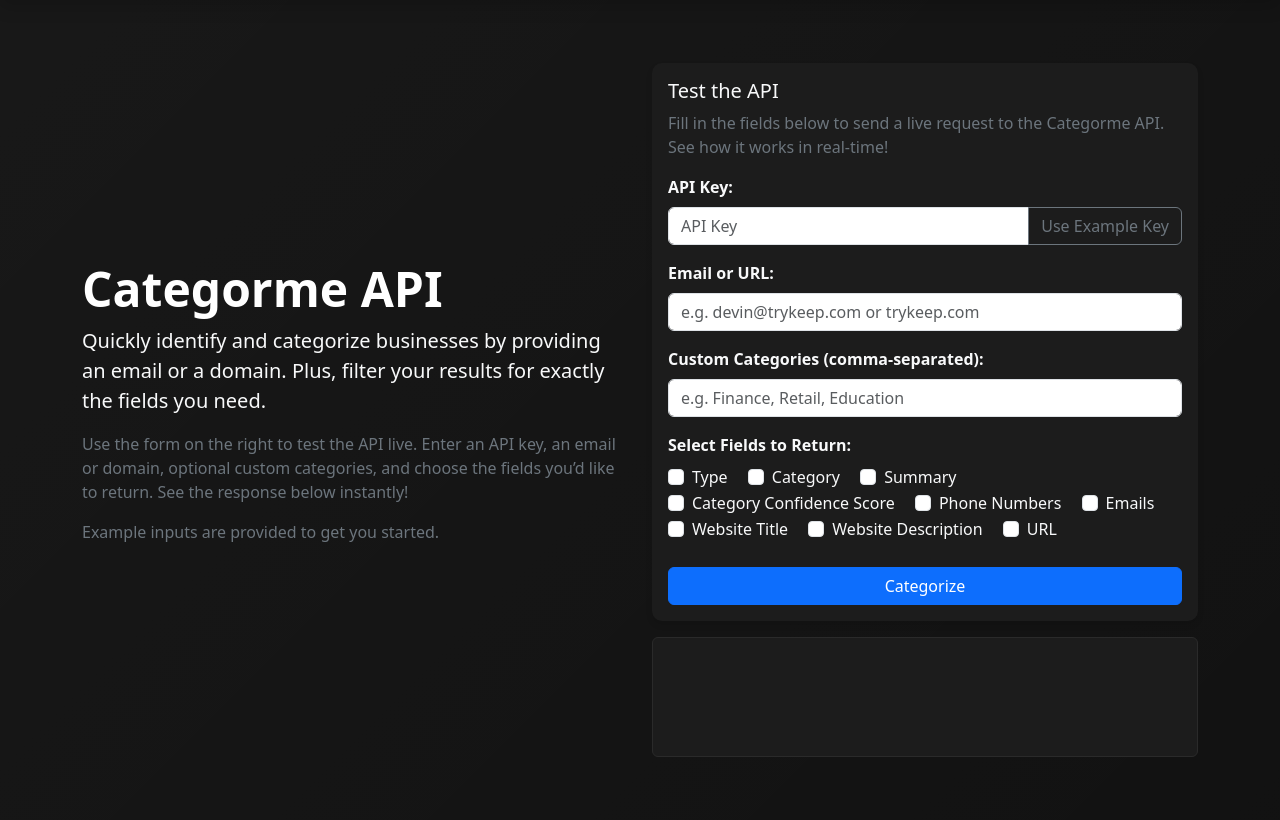
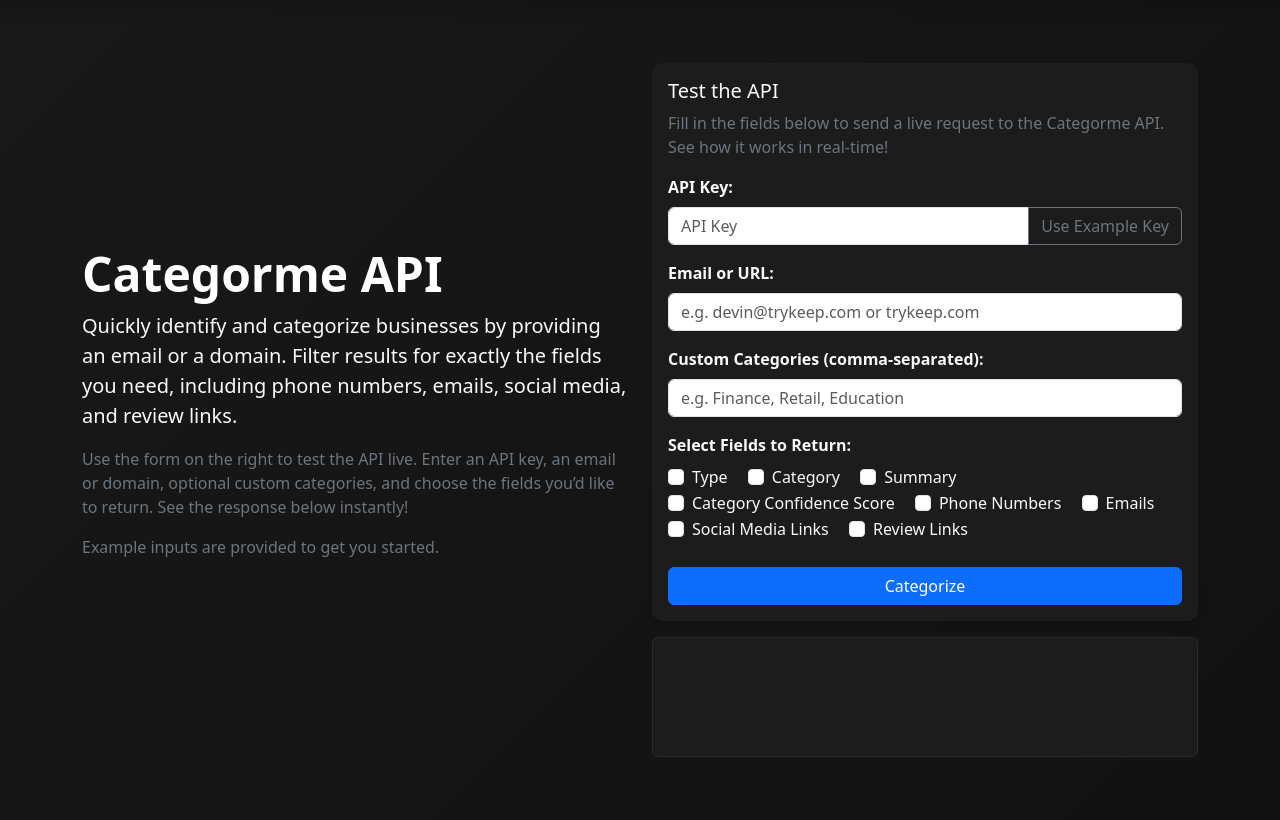
Before and after one commit to devinpicciolini/categorme, a Flask app: page / in a window 1280 px wide. Shown: the part 112-932 px from the top of the page. Run offline with Flask 3, Linux system fonts and the light colour scheme.

Commit message:
Add files via upload

```diff
--- a/app.py
+++ b/app.py
@@ -59,6 +59,53 @@
     return {
         "phone_numbers": phones,
         "emails": emails
+    }
+
+def parse_links(html_content):
+    """
+    Extract social media and review links from the website content.
+    """
+    soup = BeautifulSoup(html_content, "html.parser")
+    social_media_links = []
+    review_links = []
+
+    # Define patterns for social media platforms
+    social_patterns = {
+        "Facebook": r"facebook\.com",
+        "Twitter": r"twitter\.com",
+        "LinkedIn": r"linkedin\.com",
+        "Instagram": r"instagram\.com",
+        "YouTube": r"youtube\.com",
+        "Pinterest": r"pinterest\.com"
+    }
+
+    # Define patterns for common review platforms
+    review_patterns = {
+        "Google Reviews": r"google\.com/maps",
+        "Yelp": r"yelp\.com",
+        "Trustpilot": r"trustpilot\.com",
+        "BBB": r"bbb\.org"  # Better Business Bureau
+    }
+
+    # Find all links in the HTML
+    for link in soup.find_all("a", href=True):
+        url = link["href"]
+
+        # Check for social media links
+        for platform, pattern in social_patterns.items():
+            if re.search(pattern, url):
+                social_media_links.append({"platform": platform, "url": url})
+                break
+
+        # Check for review links
+        for platform, pattern in review_patterns.items():
+            if re.search(pattern, url):
+                review_links.append({"platform": platform, "url": url})
+                break
+
+    return {
+        "social_media_links": social_media_links,
+        "review_links": review_links
     }
 
 def categorize_business(domain, metadata, homepage_content, user_categories=None):
@@ -146,6 +193,7 @@
 
         metadata = {}
         contacts = {"phone_numbers": [], "emails": []}
+        links = {"social_media_links": [], "review_links": []}
         category = "Unknown"
         summary = ""
         confidence_score = None
@@ -153,6 +201,7 @@
         if homepage_content:
             metadata = parse_metadata(homepage_content)
             contacts = parse_contacts(homepage_content)
+            links = parse_links(homepage_content)
 
             openai_raw = categorize_business(domain_part, metadata, homepage_content, user_cats)
             try:
@@ -170,6 +219,8 @@
             "url": final_url,
             "phone_numbers": contacts["phone_numbers"],
             "emails": contacts["emails"],
+            "social_media_links": links["social_media_links"],
+            "review_links": links["review_links"],
             "website_title": metadata.get("title", ""),
             "website_description": metadata.get("description", ""),
             "category": category,
--- a/templates/index.html
+++ b/templates/index.html
@@ -204,15 +204,14 @@
       </div>
     </div>
   </nav>
-<!-- Hero -->
+<!-- Hero Section -->
 <section id="hero" class="hero-section">
     <div class="container">
       <div class="row align-items-center gy-5">
         <div class="col-lg-6">
           <h1 class="display-5">Categorme API</h1>
           <p class="lead text-light">
-            Quickly identify and categorize businesses by providing an email or a domain.
-            Plus, filter your results for exactly the fields you need.
+            Quickly identify and categorize businesses by providing an email or a domain. Filter results for exactly the fields you need, including phone numbers, emails, social media, and review links.
           </p>
           <p class="text-secondary">
             Use the form on the right to test the API live. Enter an API key, an email or domain, optional custom categories, and choose the fields you’d like to return. See the response below instantly!
@@ -277,18 +276,13 @@
                     <label class="form-check-label text-light" for="fieldEmails">Emails</label>
                   </div>
                   <div class="form-check form-check-inline">
-      <input class="form-check-input" type="checkbox" id="fieldTitle" value="website_title" />
-      <label class="form-check-label text-light" for="fieldTitle">Website Title</label>
+                    <input class="form-check-input" type="checkbox" id="fieldSocialMedia" value="social_media_links" />
+                    <label class="form-check-label text-light" for="fieldSocialMedia">Social Media Links</label>
                   </div>
                   <div class="form-check form-check-inline">
-      <input class="form-check-input" type="checkbox" id="fieldDesc" value="website_description" />
-      <label class="form-check-label text-light" for="fieldDesc">Website Description</label>
+                    <input class="form-check-input" type="checkbox" id="fieldReviews" value="review_links" />
+                    <label class="form-check-label text-light" for="fieldReviews">Review Links</label>
                   </div>
-    <div class="form-check form-check-inline">
-      <input class="form-check-input" type="checkbox" id="fieldUrl" value="url" />
-      <label class="form-check-label text-light" for="fieldUrl">URL</label>
-    </div>
-
                 </div>
                 <button type="submit" class="btn btn-primary w-100 mt-2">
                   Categorize
@@ -692,7 +686,6 @@
   </script>
 <!-- JS for handling form submission -->
 <script>
-    // Example "API Key" from config
     const exampleBearerToken = "Ed3AOgogcjybeHYEf8";
 
     const form = document.getElementById('categorizeForm');
@@ -706,7 +699,6 @@
     form.addEventListener('submit', async (e) => {
       e.preventDefault();
 
-        // Gather the chosen fields from checkboxes
       const checkboxes = document.querySelectorAll('#categorizeForm input[type="checkbox"]');
       const selectedFields = [];
       checkboxes.forEach((cb) => {
@@ -715,12 +707,11 @@
         }
       });
 
-        // Get the custom categories from the input field
       const customCategories = document
         .getElementById('customCategories')
         .value.split(',')
         .map((cat) => cat.trim())
-            .filter((cat) => cat !== ''); // Remove empty entries
+        .filter((cat) => cat !== '');
 
       const tokenVal = document.getElementById('tokenInput').value.trim();
       const inputVal = document.getElementById('inputString').value.trim();
@@ -742,7 +733,7 @@
           body: JSON.stringify({
             input_string: inputVal,
             fields: selectedFields,
-                    custom_categories: customCategories // Include custom categories in the payload
+            custom_categories: customCategories
           })
         });
 
@@ -760,5 +751,6 @@
   </script>
 
 
+
 </body>
 </html>
```
Lines whose indentation alone changed are shown as unchanged.
